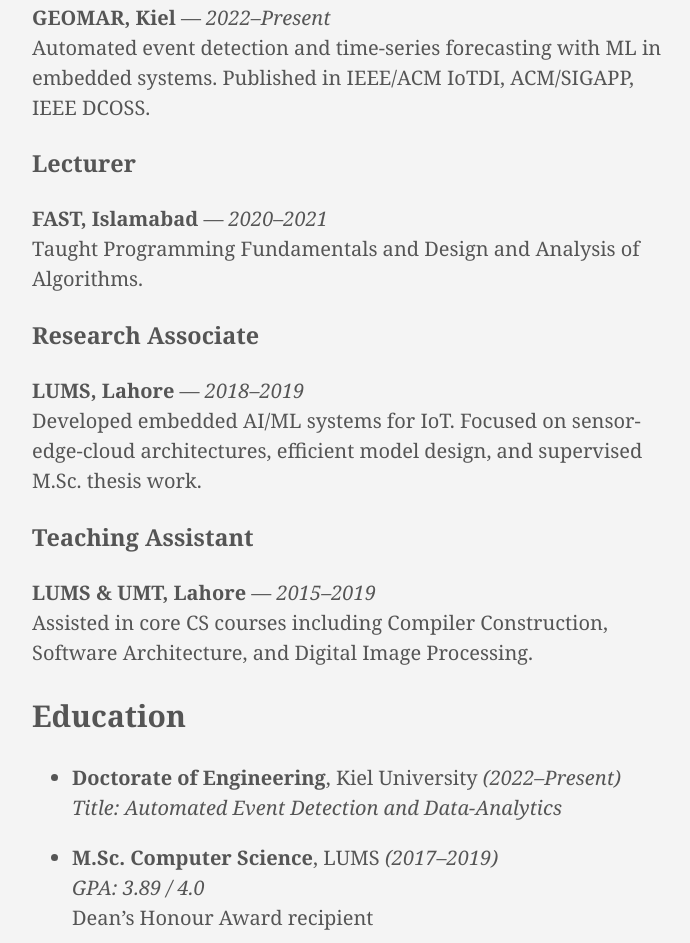
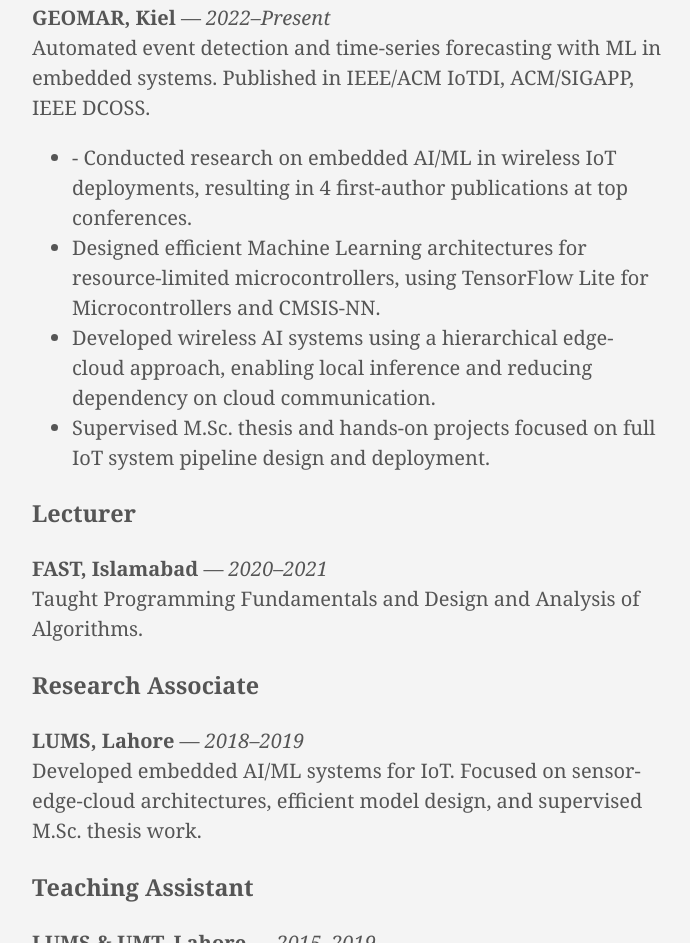
Before and after one commit to TayyabaZainab0807/TayyabaZainab0807.github.io, a plain HTML site: page posts/Profile/index.html in a window 1280 px wide. Shown: the part 1108-2051 px from the top of the page, without its empty margins (112-802 px from the left). Drawn offline with Linux system fonts and the light colour scheme.

Commit message:
updating GEOMAR's content

```diff
--- a/posts/Profile/index.html
+++ b/posts/Profile/index.html
@@ -147,6 +147,14 @@ Automated event detection and time-series forecasting with ML in embedded system
 <h3 id="doctorate-researcher-in-computer-science">Doctorate Researcher in Computer Science</h3>
 <p><strong>GEOMAR, Kiel</strong> — <em>2022–Present</em><br>
 Automated event detection and time-series forecasting with ML in embedded systems. Published in IEEE/ACM IoTDI, ACM/SIGAPP, IEEE DCOSS.</p>
+<ul>
+  <li>- Conducted research on embedded AI/ML in wireless IoT deployments, resulting in 4 first-author publications at top conferences.  </li>
+  <li>Designed efficient Machine Learning architectures for resource-limited microcontrollers, using TensorFlow Lite for Microcontrollers and CMSIS-NN.</li>
+  <li>Developed wireless AI systems using a hierarchical edge-cloud approach, enabling local inference and reducing dependency on cloud communication.</li>
+  <li>Supervised M.Sc. thesis and hands-on projects focused on full IoT system pipeline design and deployment.</li>
+</ul>
+
+
 <h3 id="lecturer">Lecturer</h3>
 <p><strong>FAST, Islamabad</strong> — <em>2020–2021</em><br>
 Taught Programming Fundamentals and Design and Analysis of Algorithms.</p>
```
